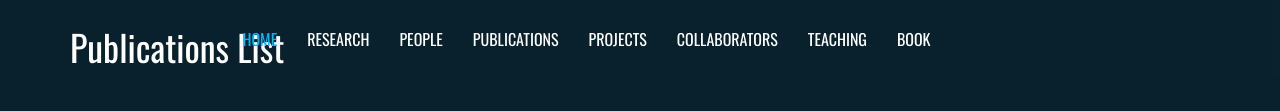
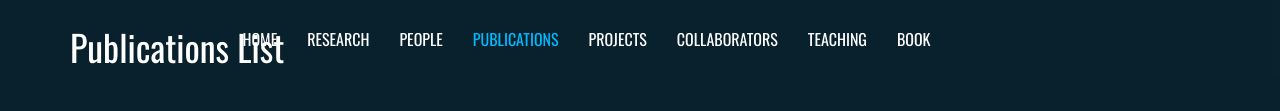
Before and after one commit to pnbabumdom/P.N.Babu, a plain HTML site: page pub.html in a window 1280 px wide. Shown: the part 178-289 px from the top of the page. Drawn offline with nearby package versions, Linux system fonts and the light colour scheme; a script that the page names is missing.

Commit message:
update pub

```diff
--- a/pub.html
+++ b/pub.html
@@ -70,10 +70,10 @@ font-size:18px;
             </div>
             <div class="navbar-collapse collapse">
                 <ul class="nav navbar-nav mainNav">
-                   	<li class="active"><a href="index.html">Home</a></li>
+                   	<li><a href="index.html">Home</a></li>
 					<li><a href="research.html">Research</a></li>
 					<li><a href="group1.html">People</a></li>
-					<li><a href="pub.html">Publications</a></li>
+					<li class="active"><a href="pub.html">Publications</a></li>
 		        	<li ><a href="proj.html">Projects</a></li>
 					<li><a href="colab.html">Collaborators</a></li>
 					<li><a href="teaching.html">Teaching</a></li>
```
